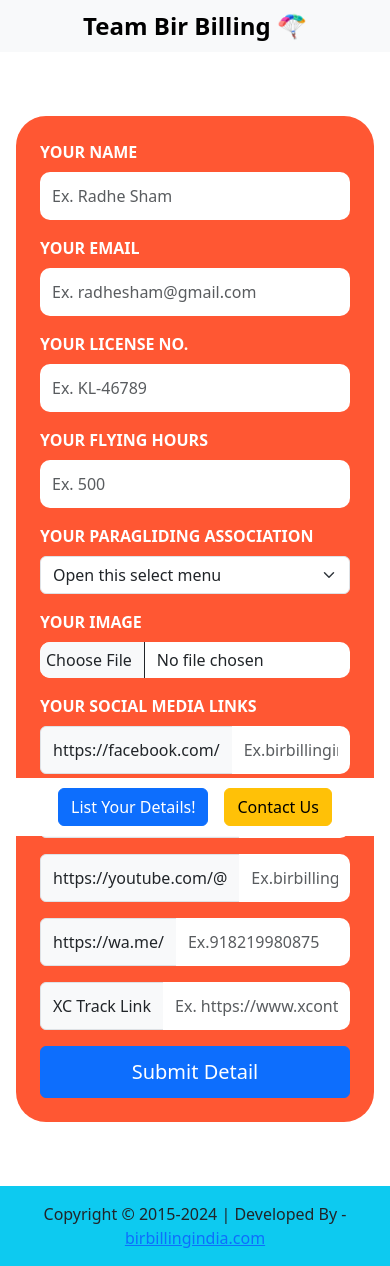
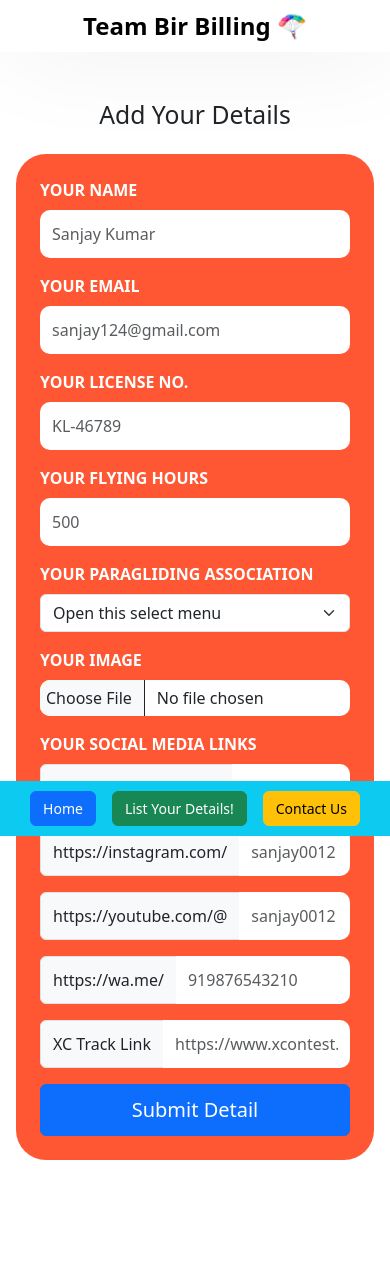
Before and after one commit to pc-163/team-dashboard, a Next.js app: page /adddetails in a window 390 px wide. After the commit the page ends 1224 px from the top, so only its background shows below. Built offline with nearby package versions, Linux system fonts and the light colour scheme.

Commit message:
Final Work

```diff
--- a/app/adddetails/page.js
+++ b/app/adddetails/page.js
@@ -121,7 +121,8 @@ export default function Home() {
     return (
         <main>
 
-            <div className="container pt-5 pb-5">
+            <div className="container pt-5 pb-5 space_sm">
+                <h2 className='text-center'>Add Your Details</h2>
                 <Row className='p-3'>
                     <Col></Col>
                     <Col xs={12} md={8} className='form_detail p-4'>
@@ -131,13 +132,13 @@ export default function Home() {
                                 <Col>
                                     <Form.Group className="mb-3">
                                         <Form.Label htmlFor="basic-url">Your Name</Form.Label>
-                                        <Form.Control type="text" placeholder="Ex. Radhe Sham" value={fullname} onChange={(event) => setFullname(event.target.value)} />
+                                        <Form.Control type="text" placeholder="Sanjay Kumar" value={fullname} onChange={(event) => setFullname(event.target.value)} />
                                     </Form.Group>
                                 </Col>
                                 <Col>
                                     <Form.Group className="mb-3">
                                         <Form.Label htmlFor="basic-url">Your Email</Form.Label>
-                                        <Form.Control type="email" placeholder="Ex. radhesham@gmail.com" value={email} onChange={(e) => setEmail(e.target.value)} />
+                                        <Form.Control type="email" placeholder="sanjay124@gmail.com" value={email} onChange={(e) => setEmail(e.target.value)} />
                                     </Form.Group>
                                 </Col>
                             </Row>
@@ -146,14 +147,14 @@ export default function Home() {
                                 <Col>
                                     <Form.Group className="mb-3">
                                         <Form.Label htmlFor="basic-url">Your License No.</Form.Label>
-                                        <Form.Control type="text" placeholder="Ex. KL-46789" value={license} onChange={(event) => setLicense(event.target.value.toUpperCase())} />
+                                        <Form.Control type="text" placeholder="KL-46789" value={license} onChange={(event) => setLicense(event.target.value.toUpperCase())} />
                                     </Form.Group>
                                 </Col>
 
                                 <Col>
                                     <Form.Group className="mb-3">
                                         <Form.Label htmlFor="basic-url">Your Flying Hours</Form.Label>
-                                        <Form.Control type="number" placeholder="Ex. 500" value={flyinghours} onChange={(event) => setflyingHours(event.target.value)} />
+                                        <Form.Control type="number" placeholder="500" value={flyinghours} onChange={(event) => setflyingHours(event.target.value)} />
                                     </Form.Group>
                                 </Col>
                             </Row>
@@ -189,7 +190,7 @@ export default function Home() {
                                         <InputGroup.Text id="basic-addon3">
                                             https://facebook.com/
                                         </InputGroup.Text>
-                                        <Form.Control id="basic-url" aria-describedby="basic-addon3" placeholder='Ex.birbillingindia' value={facebooklink} onChange={(event) => setfacebookLink(event.target.value)} />
+                                        <Form.Control id="basic-url" aria-describedby="basic-addon3" placeholder='sanjay0012' value={facebooklink} onChange={(event) => setfacebookLink(event.target.value)} />
                                     </InputGroup>
                                 </Col>
                                 <Col>
@@ -197,7 +198,7 @@ export default function Home() {
                                         <InputGroup.Text id="basic-addon3">
                                             https://instagram.com/
                                         </InputGroup.Text>
-                                        <Form.Control id="basic-url" aria-describedby="basic-addon3" placeholder='Ex.birbillingindia' value={instagramlink} onChange={(event) => setinstagramLink(event.target.value)} />
+                                        <Form.Control id="basic-url" aria-describedby="basic-addon3" placeholder='sanjay0012' value={instagramlink} onChange={(event) => setinstagramLink(event.target.value)} />
                                     </InputGroup>
                                 </Col>
                             </Row>
@@ -207,7 +208,7 @@ export default function Home() {
                                         <InputGroup.Text id="basic-addon3">
                                             https://youtube.com/@
                                         </InputGroup.Text>
-                                        <Form.Control id="basic-url" aria-describedby="basic-addon3" placeholder='Ex.birbillingindia' value={youtubelink} onChange={(event) => setyoutubeLink(event.target.value)} />
+                                        <Form.Control id="basic-url" aria-describedby="basic-addon3" placeholder='sanjay0012' value={youtubelink} onChange={(event) => setyoutubeLink(event.target.value)} />
                                     </InputGroup>
                                 </Col>
                                 <Col>
@@ -215,7 +216,7 @@ export default function Home() {
                                         <InputGroup.Text id="basic-addon3">
                                             https://wa.me/
                                         </InputGroup.Text>
-                                        <Form.Control id="basic-url" aria-describedby="basic-addon3" placeholder='Ex.918219980875' value={wtlink} onChange={(event) => setwtLink(event.target.value)} />
+                                        <Form.Control id="basic-url" aria-describedby="basic-addon3" placeholder='919876543210' value={wtlink} onChange={(event) => setwtLink(event.target.value)} />
                                     </InputGroup>
                                 </Col>
                             </Row>
@@ -224,7 +225,7 @@ export default function Home() {
                                 <InputGroup.Text id="basic-addon3">
                                     XC Track Link
                                 </InputGroup.Text>
-                                <Form.Control id="basic-url" aria-describedby="basic-addon3" placeholder='Ex. https://www.xcontest.org/world/en/flights/detail:pc163/25.1.2024/08:53' value={xclink} onChange={(event) => sexcLink(event.target.value)} />
+                                <Form.Control id="basic-url" aria-describedby="basic-addon3" placeholder='https://www.xcontest.org/world/en/flights/detail:pc163/25.1.2024/08:53' value={xclink} onChange={(event) => sexcLink(event.target.value)} />
                             </InputGroup>
 
                             <Button variant="primary" type="submit" onClick={submitData}>
--- a/app/contact/[contact]/page.js
+++ b/app/contact/[contact]/page.js
@@ -119,8 +119,8 @@ const ContactForm = () => {
     return (
         <>
             <main>
-
-                <div className="container pt-5 mb-5">
+                <div className="container pt-5 pb-5 space_sm">
+                    <h2 className='text-center'>Book Your Paragliding</h2>
                     <Row className='p-3'>
                         <Col></Col>
                         <Col xs={12} md={8} className='form_detail p-4'>
--- a/app/contact/page.js
+++ b/app/contact/page.js
@@ -83,8 +83,8 @@ const Contact = () => {
     return (
         <>
             <main>
-
-                <div className="container pt-5 mb-5">
+                <div className="container pt-5 pb-5 space_sm">
+                <h2 className='text-center'>Contact Us</h2>
                     <Row className='p-3'>
                         <Col></Col>
                         <Col xs={12} md={8} className='form_detail p-4'>
--- a/app/globals.css
+++ b/app/globals.css
@@ -10,6 +10,8 @@ header {
     position: sticky;
     top: 0;
     z-index: 9999;
+    box-shadow: 6px -3px 100px -5px rgba(0, 0, 0, 0.1);
+    background-color: #fff;
 }
 
 #home-height {
@@ -189,8 +191,18 @@ header {
         bottom: 0px;
         width: 100%;
         margin: 0 auto;
-        background: #fff;
-        padding: 10px;
+        background: #0dcaf0;
+        padding: 10px 0;
         text-align: center;
     }
+    #nav_buttons button{
+        font-size: 14px;
+    }
+    footer{
+        display: none;
+    }
+    .space_sm {
+        padding-top: 30px !important;
+        padding-bottom: 80px !important;
+    }
   }
--- a/app/header/header.jsx
+++ b/app/header/header.jsx
@@ -7,14 +7,15 @@ const Header = () => {
 
     return (
         <header>
-            <Navbar expand="lg" className="bg-body-tertiary">
+            <Navbar expand="lg">
                 <Container fluid className='justify-content-center'>
                     <Link href="/" id={styles.action1}>Team Bir Billing 🪂</Link>
                         <Nav
                             className="my-2 my-lg-0 d-inline m-sm-auto" id='nav_buttons'
                             navbarScroll
                         >
-                            <Link href="/adddetails" className='mx-2'><Button variant="primary">List Your Details!</Button></Link>
+                        <Link href="/" className='mx-2'><Button variant="primary">Home</Button></Link>
+                            <Link href="/adddetails" className='mx-2'><Button variant="success">List Your Details!</Button></Link>
                             <Link href="/contact" className='mx-2'><Button variant="warning">Contact Us</Button></Link>
                         </Nav>
 
--- a/app/page.js
+++ b/app/page.js
@@ -3,7 +3,7 @@ export default function Home() {
 
   return (
     <main id="home-height">
-      <div className="container pt-5 pb-5">
+      <div className="container pt-5 pb-5 space_sm">
         <Cards />
       </div>
     </main>
--- a/app/page.module.css
+++ b/app/page.module.css
@@ -15,5 +15,5 @@
     bottom: 14%;
     right: 35px;
     font-size: 36px;
-    color: #FF5733;
+    color: #0d6efd;
 }
```
Lines whose indentation alone changed are shown as unchanged.
